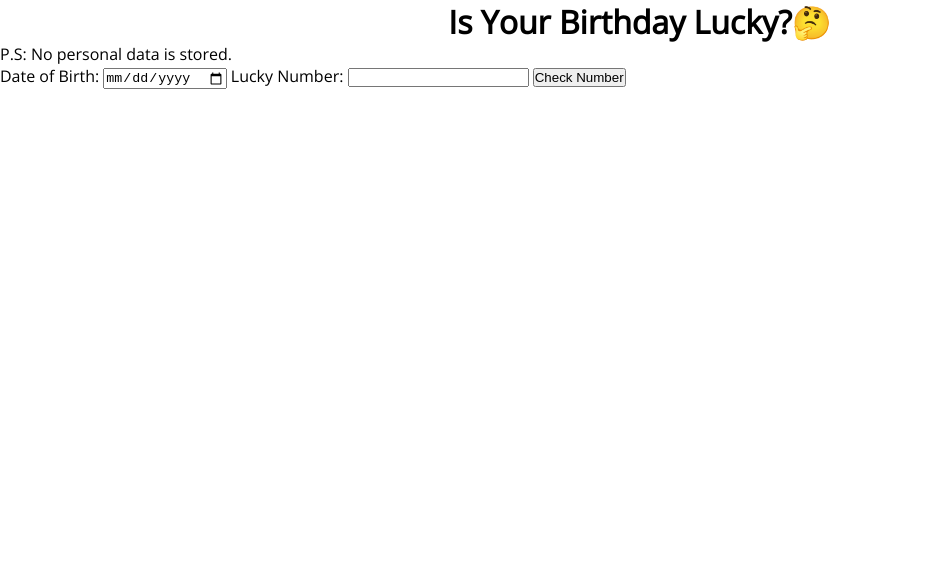
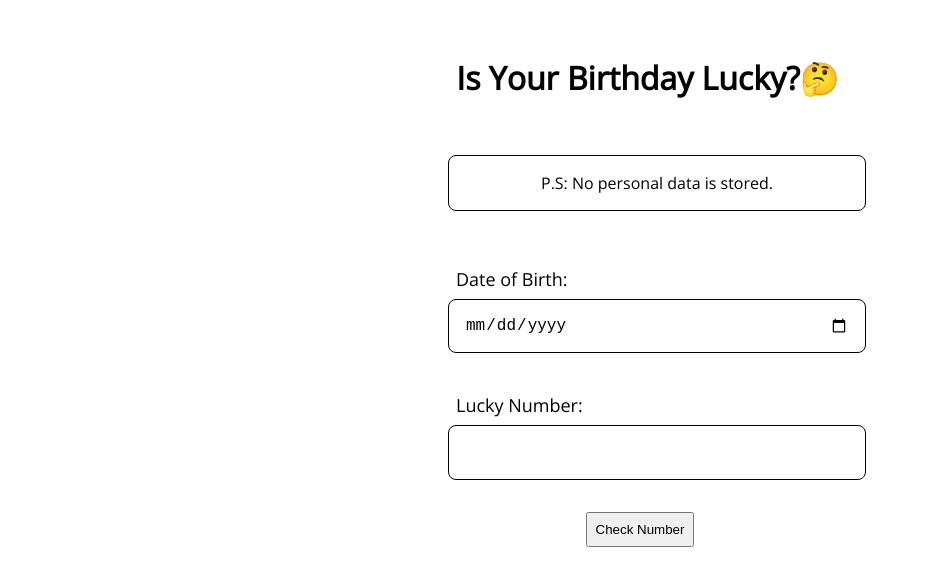
Before and after one commit to Abhirup-Sarkar/birthday-lucky, a plain HTML site: page index.html in a window 1280 px wide. Shown: the whole page, without its empty margins (0-928 px from the left). Drawn offline with nearby package versions, Linux system fonts and the light colour scheme.

Commit message:
css - alignment done

```diff
--- a/index.html
+++ b/index.html
@@ -1,5 +1,6 @@
 <!DOCTYPE html>
 <html lang="en">
+
 <head>
     <meta charset="UTF-8">
     <meta http-equiv="X-UA-Compatible" content="IE=edge">
@@ -7,19 +8,27 @@
     <title>Is your Birthday lucky?</title>
     <link rel="stylesheet" href="styles.css">
 </head>
+
 <body>
+
     <div class="container">
         <h1 class="hero-heading">Is Your Birthday Lucky?🤔 </h1>
-        <p>P.S: No personal data is stored.
+        <p class = "privacy-notice">
+            P.S: No personal data is stored.
         </p>
-        <label for="date-of-birth">Date of Birth:</label>
-        <input type="date" id="date-of-birth">
-        <label for="lucky-number">Lucky Number: </label>
-        <input type="number" id="lucky-number">
+        <div class="date-block">
+            <label for="date-of-birth">Date of Birth:</label>
+            <input type="date" id="date-of-birth">
+        </div>
+        <div class="lucky-block">
+            <label for="lucky-number">Lucky Number: </label>
+            <input type="number" id="lucky-number">
+        </div>
         <button id="birthday-lucky">Check Number</button>
         <p id="output-text"></p>
     </div>
 
 </body>
-<script src="main.js"type ="text/javaScript"></script>
+<script src="main.js" type="text/javaScript"></script>
+
 </html>
--- a/styles.css
+++ b/styles.css
@@ -1,15 +1,58 @@
 @import url('https://fonts.googleapis.com/css2?family=Open+Sans&display=swap');
 
-body{
-    font-family: 'Open Sans', sans-serif;
-}
 *{
     margin:0rem;
     padding: 0rem;
 }
+body{
+    font-family: 'Open Sans', sans-serif;
+}
 
 
+.container{
+    width: 30%;
+    margin:auto;
+}
 .hero-heading{
     text-align: center;
-    font-weight: bold;
+    width: 100%;
+    padding: 0.5rem;
+    margin: 3rem 0rem 3rem 0rem;
 }
+.privacy-notice{
+    display: block;
+    text-align: center;
+    padding: 1rem;
+    border: 1px solid black;
+    border-radius: .5rem;
+    width: 100%;
+    margin-bottom:3rem;
+}
+input,label{
+    display: block;
+    margin: auto;
+    text-align: left;
+    padding: 0.5rem;
+    font-size: large;
+}
+#date-of-birth{
+    width: 100%;
+    padding: 1rem;
+    border: 1px solid black;
+    border-radius: .5rem;
+}
+#lucky-number{
+    width: 100%;
+    padding: 1rem;
+    border: 1px solid black;
+    border-radius: .5rem;
+}
+button{
+    display: block ;
+    margin: auto;
+    padding: .5rem;
+    margin-top: 2rem;
+}
+.date-block,.lucky-block{
+    margin-top: 2rem;
+}
```
